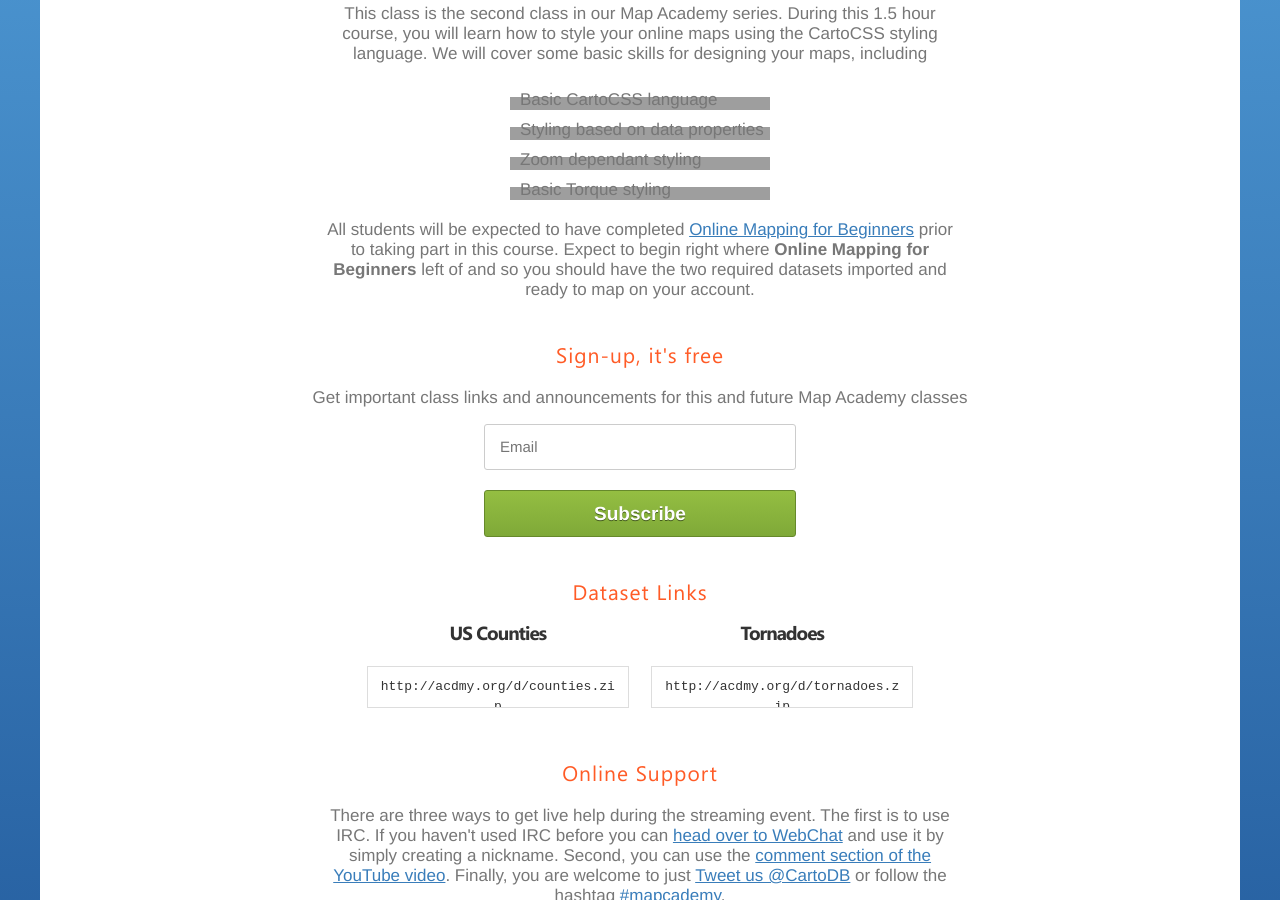
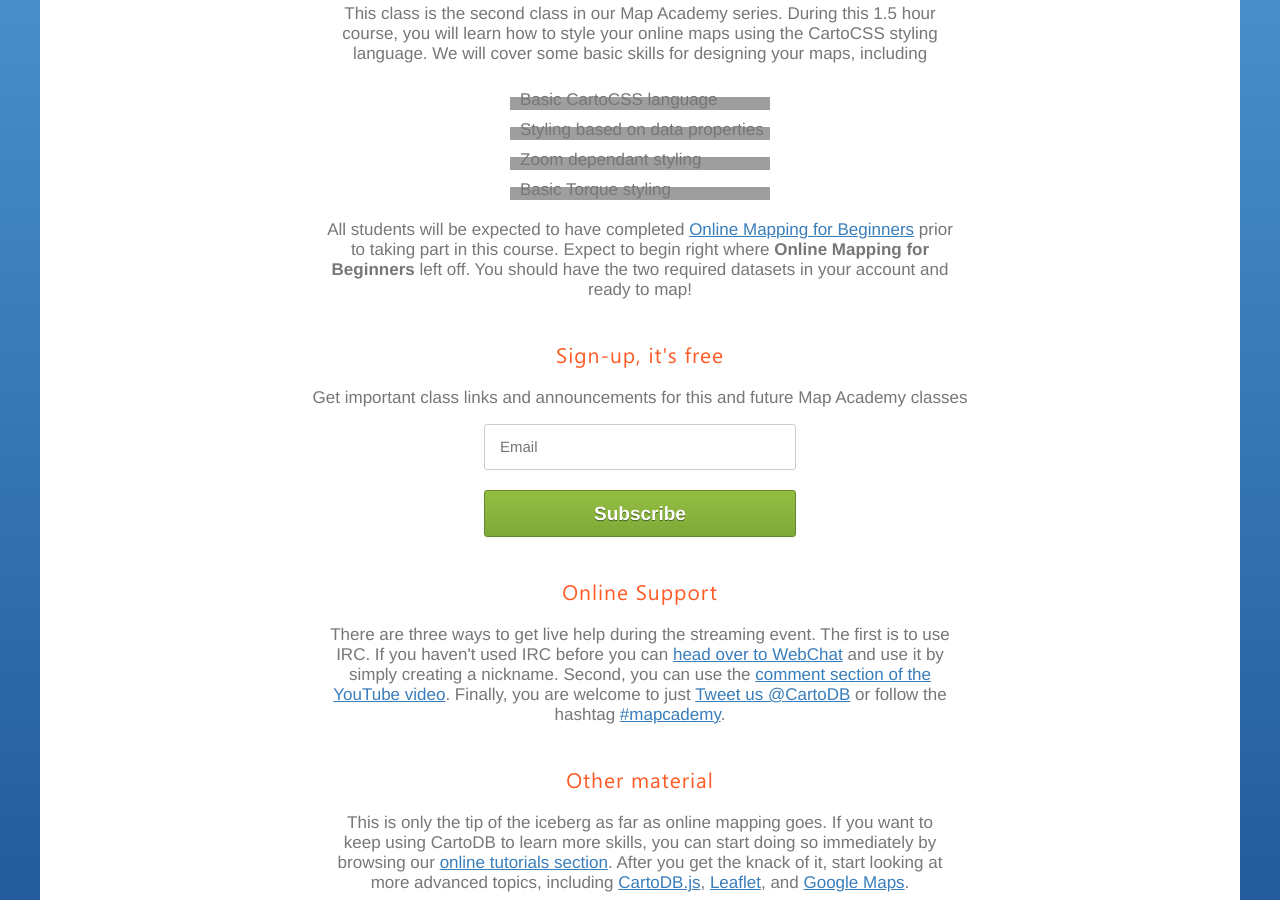
Before and after one commit to Vizzuality/MapAcademy, a Jekyll site: the page built from _posts/introduction/2013-12-20-intermediate-mapping.markdown, in a window 1280 px wide and 900 px high, scrolled down 302 px, cut to the strip 0-900 px from the top of the window. Built offline with Jekyll 4.4.1, drawn with Linux system fonts in a browser that asks for light colours; comment, search, counter and statistics services are not loaded; grey boxes are pictures that could not be loaded.

Commit message:
edits to text

```diff
--- a/_posts/introduction/2013-12-20-intermediate-mapping.markdown
+++ b/_posts/introduction/2013-12-20-intermediate-mapping.markdown
@@ -4,13 +4,6 @@
 tags: future
 categories: Introduction
 description: This course will be a deep dive into adding style to your maps using CartoCSS
-datasets:
-  -
-    name: 'US Counties'
-    link: 'http://acdmy.org/d/counties.zip'
-  -
-    name: 'Tornadoes'
-    link: 'http://acdmy.org/d/tornadoes.zip'
 support: "true"
 material: beginner
 date: 05-02-2014
@@ -28,5 +21,5 @@
 	</ul>
 </div>
 <div class="margin20">
-	<p>All students will be expected to have completed <a href="online-mapping-for-beginners/">Online Mapping for Beginners</a> prior to taking part in this course. Expect to begin right where <b>Online Mapping for Beginners</b> left of and so you should have the two required datasets imported and ready to map on your account.</p>
+	<p>All students will be expected to have completed <a href="online-mapping-for-beginners/">Online Mapping for Beginners</a> prior to taking part in this course. Expect to begin right where <b>Online Mapping for Beginners</b> left off. You should have the two required datasets in your account and ready to map!</p>
 </div>
```
Also changed, not shown: 1 other file.
